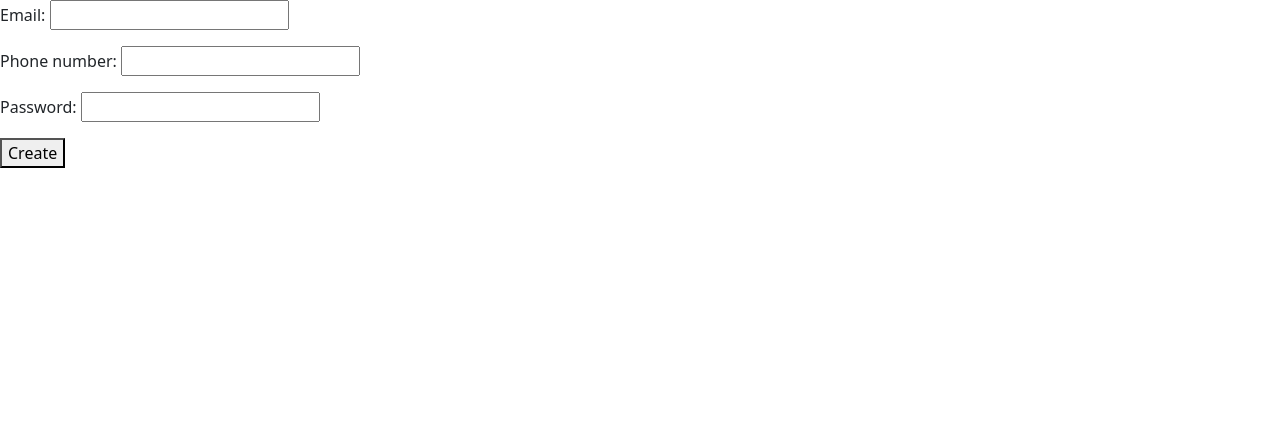
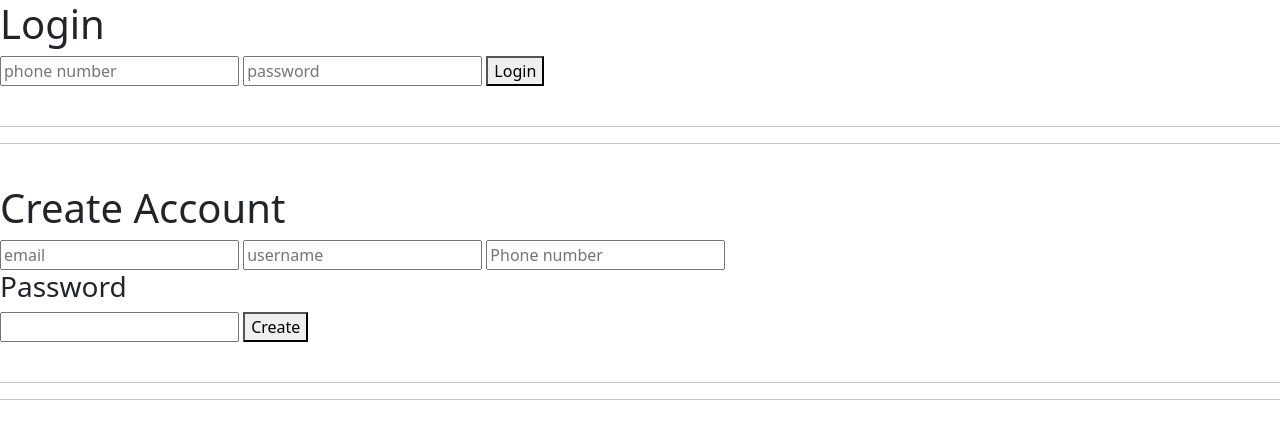
Before and after one commit to hoomanjafari/customizing-user-authentication, a Django app: page / in a window 1280 px wide. Shown: the top 439 px of the page. Run offline with Django 4.2, Linux system fonts and the light colour scheme.

Commit message:
final commit customizing user authenticattion complete

```diff
--- a/account/forms.py
+++ b/account/forms.py
@@ -3,6 +3,13 @@ from .models import Account
 
 
 class AccountForm(forms.ModelForm):
+    password = forms.CharField(widget=forms.PasswordInput(), required=False)
+
     class Meta:
         model = Account
-        fields = ('email', 'phone_number', 'password')
+        fields = ('email', 'phone_number', 'username')
+
+
+class LoginForm(forms.Form):
+    phone_number = forms.IntegerField()
+    password = forms.IntegerField()
--- a/account/models.py
+++ b/account/models.py
@@ -3,41 +3,46 @@ from django.contrib.auth.models import BaseUserManager, AbstractUser
 
 
 class MyUserManager(BaseUserManager):
-    def create_user(self, email, phone_number, password=None):
+    def create_user(self, email, phone_number, username, password=None):
         if not email:
             raise ValueError('You have to type a email address')
 
         user = self.model(
             email=self.normalize_email(email),
             phone_number=phone_number,
+            username=username
         )
 
         user.set_password(password)
         user.save(using=self._db)
         return user
 
-    def create_superuser(self, email, phone_number, password=None):
+    def create_superuser(self, email, username, phone_number, password=None):
         user = self.create_user(
-            email,
+            email=self.normalize_email(email),
             password=password,
-            phone_number=phone_number
+            phone_number=phone_number,
+            username=username
         )
 
         user.is_admin = True
+        user.is_superuser = True
         user.save(using=self._db)
         return user
 
 
 class Account(AbstractUser):
     email = models.EmailField(unique=True,)
+    username = models.CharField(max_length=100, default='')
     phone_number = models.PositiveIntegerField(unique=True,)
     is_active = models.BooleanField(default=True)
     is_admin = models.BooleanField(default=False)
+    is_superuser = models.BooleanField(default=False)
 
     objects = MyUserManager()
 
     USERNAME_FIELD = 'phone_number'
-    REQUIRED_FIELDS = ['email']
+    REQUIRED_FIELDS = ['email', 'username']
 
     def __str__(self):
         return f'{self.email} --- {self.phone_number}'
@@ -50,4 +55,6 @@ class Account(AbstractUser):
 
     @property
     def is_staff(self):
+        "Is the user a member of staff?"
+        # Simplest possible answer: All admins are staff
         return self.is_admin
--- a/account/templates/account/account.html
+++ b/account/templates/account/account.html
@@ -8,11 +8,38 @@
 </head>
 <body>
 
+    {% if request.user.is_authenticated %}
+        <h1 class="text-danger">{{ user.email }}</h1>
+        <a href="{% url 'account:account-edit' %}" class="btn btn-primary">Edit Profile</a>
+        <a href="{% url 'account:logout' %}" class="btn btn-danger">Logout</a>
+    {% else %}
+        <h1>Login</h1>
+        <form method="post" action="{% url 'account:login' %}">
+            {% csrf_token %}
+            <input type="number" name="phone_number" placeholder="phone number">
+            <input type="password" name="password" placeholder="password">
+            <button type="submit">Login</button>
+        </form>
+    {% endif %}
+
+    <br>
+    <hr><hr>
+    <br>
+
+    <h1>Create Account</h1>
     <form method="post">
         {% csrf_token %}
-        {{ form.as_p }}
+        <input type="email" name="email" placeholder="email">
+        <input type="text" name="username" placeholder="username">
+        <input type="number" name="phone_number" placeholder="Phone number">
+        <h3>Password</h3>
+        <input type="password" name="password">
         <button type="submit">Create</button>
     </form>
 
+    <br>
+    <hr><hr>
+    <br>
+
 </body>
 </html>
--- a/account/urls.py
+++ b/account/urls.py
@@ -5,4 +5,7 @@ from . import views
 app_name = 'account'
 urlpatterns = [
     path('', views.AccountView.as_view(), name='account'),
+    path('account/edit/', views.AccountEditView.as_view(), name='account-edit'),
+    path('login/', views.LoginUserView.as_view(), name='login'),
+    path('logout/', views.LogoutView.as_view(), name='logout'),
 ]
--- a/account/views.py
+++ b/account/views.py
@@ -1,12 +1,16 @@
 from django.shortcuts import render, redirect
 from django.views import View
-from .forms import AccountForm
+from django.contrib.auth import authenticate, login, logout
+from .forms import AccountForm, LoginForm
 from .models import Account
 
 
 class AccountView(View):
     def get(self, request):
-        return render(request, 'account/account.html', {'form': AccountForm})
+        user = ''
+        if request.user.is_authenticated:
+            user = Account.objects.get(pk=request.user.id)
+        return render(request, 'account/account.html', {'form': AccountForm, 'user': user})
 
     def post(self, request):
         form = AccountForm(self.request.POST)
@@ -16,5 +20,44 @@ class AccountView(View):
                 email=cd['email'],
                 phone_number=cd['phone_number'],
                 password=cd['password'],
+                username=cd['username']
             )
             return redirect('account:account')
+
+
+class AccountEditView(View):
+    def get(self, request):
+        form = AccountForm(instance=request.user)
+        return render(request, 'account/profile_edit.html', {'form': form})
+
+    def post(self, request):
+        form = AccountForm(self.request.POST, instance=request.user)
+        if form.is_valid():
+            cd = form.cleaned_data
+            form.save()
+            if cd['password'] != '':
+                request.user.set_password(raw_password=cd['password'])
+                request.user.save()
+            return redirect('account:account')
+
+        else:
+            return render(request, 'account/profile_edit.html', {'form': form})
+
+
+class LoginUserView(View):
+    def post(self, request):
+        form = LoginForm(self.request.POST)
+        if form.is_valid():
+            cd = form.cleaned_data
+            user = authenticate(phone_number=cd['phone_number'], password=cd['password'])
+            if user is not None:
+                login(request, user)
+                return redirect('account:account')
+            else:
+                return redirect('account:account')
+
+
+class LogoutView(View):
+    def get(self, request):
+        logout(request)
+        return redirect('account:account')
```
Also changed, not shown: account/templates/account/profile_edit.html (added, +25 -0 lines), account/migrations/0004_account_is_staff.py (added), account/migrations/0005_alter_account_username.py (added), account/migrations/0006_remove_account_is_staff.py (added), account/migrations/0007_alter_account_is_superuser.py (added), account/migrations/0008_alter_account_username.py (added), db.sqlite3, 1 other file.
